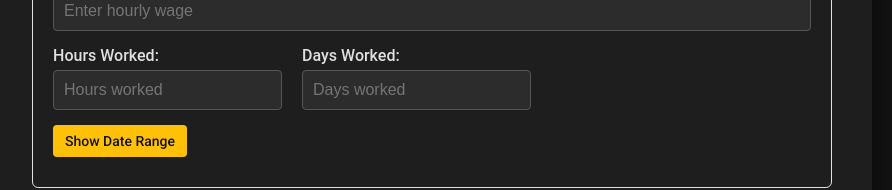
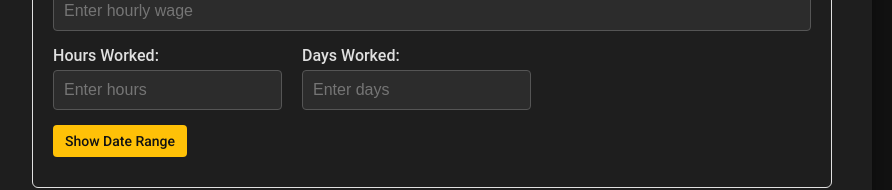
Before and after one commit to quangshuynh/moolah, a React (Create React App) app: page / in a window 1280 px wide. Shown: the part 354-544 px from the top of the page, without its empty margins (208-1100 px from the left). Built offline with nearby package versions, Linux system fonts and the light colour scheme.

Commit message:
placeholder for input changes

```diff
--- a/src/App.js
+++ b/src/App.js
@@ -250,7 +250,7 @@ function App() {
                   <label>Hours Worked:</label>
                   <input
                     type="number"
-                    placeholder="Hours worked"
+                    placeholder="Enter hours"
                     value={job.hoursWorked}
                     disabled={job.showDateRange}
                     onChange={(e) => handleJobChange(index, 'hoursWorked', e.target.value)}
@@ -260,7 +260,7 @@ function App() {
                   <label>Days Worked:</label>
                   <input
                     type="number"
-                    placeholder="Days worked"
+                    placeholder="Enter days"
                     value={job.daysWorked}
                     disabled={job.showDateRange}
                     onChange={(e) => handleJobChange(index, 'daysWorked', e.target.value)}
```
